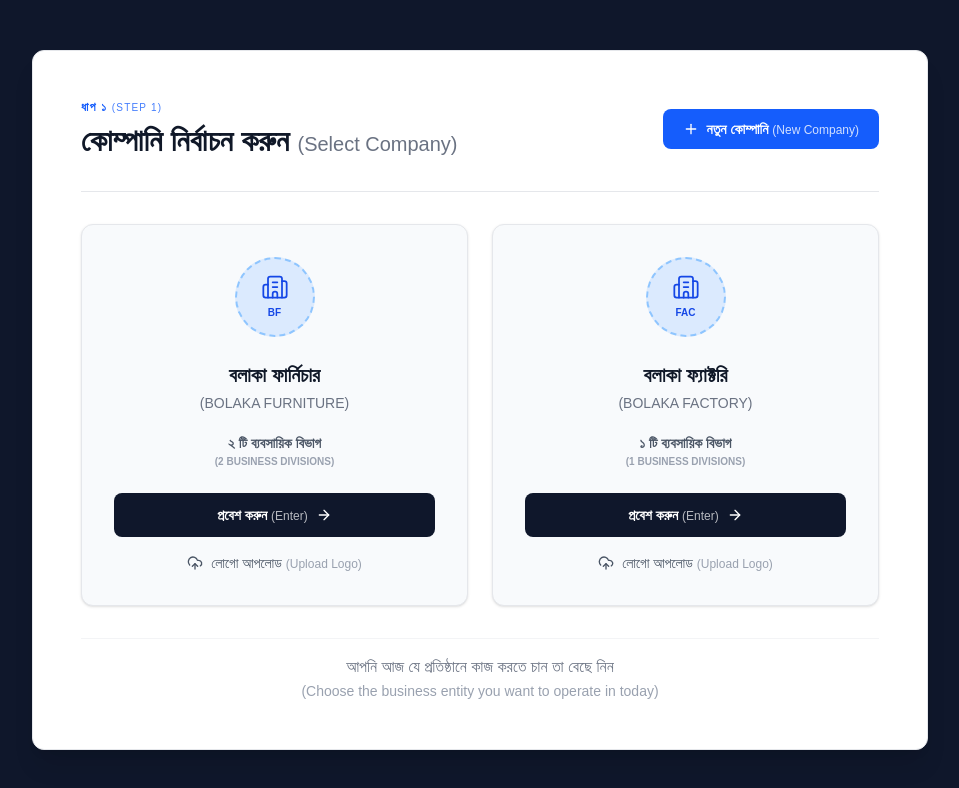
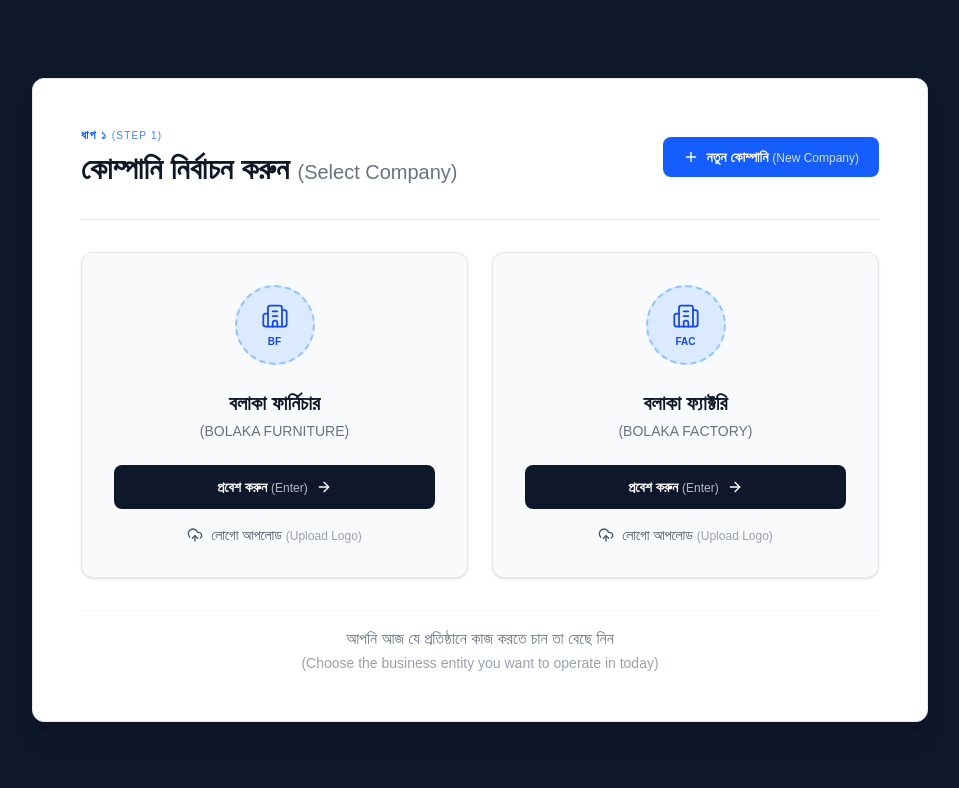
Before and after one commit to kayes147/bangla-erp, a Next.js app: page /select-company in a window 1280 px wide. Shown: the top 788 px of the page, without its empty margins (160-1119 px from the left). Built offline with nearby package versions, Linux system fonts and the light colour scheme.

Commit message:
Remove business divisions count from Select Company page

```diff
--- a/src/app/select-company/page.tsx
+++ b/src/app/select-company/page.tsx
@@ -31,12 +31,9 @@
               <span className="text-[10px] font-bold mt-1">BF</span>
             </div>
 
-            <h2 className="text-xl font-bold text-gray-900 mb-1">
+            <h2 className="text-xl font-bold text-gray-900 mb-6">
               বলাকা ফার্নিচার <span className="text-sm font-medium text-gray-500 block mt-1">(BOLAKA FURNITURE)</span>
             </h2>
-            <p className="text-sm font-bold text-gray-600 mt-4 mb-6">
-              ২ টি ব্যবসায়িক বিভাগ <span className="text-[10px] text-gray-400 block uppercase mt-0.5">(2 BUSINESS DIVISIONS)</span>
-            </p>
 
             <Link href="/" className="w-full flex items-center justify-center space-x-2 bg-slate-900 hover:bg-slate-800 text-white py-3 rounded-lg text-sm font-bold transition-colors mb-4">
               <span>প্রবেশ করুন <span className="text-xs font-normal opacity-70">(Enter)</span></span>
@@ -56,12 +53,9 @@
               <span className="text-[10px] font-bold mt-1">FAC</span>
             </div>
 
-            <h2 className="text-xl font-bold text-gray-900 mb-1">
+            <h2 className="text-xl font-bold text-gray-900 mb-6">
               বলাকা ফ্যাক্টরি <span className="text-sm font-medium text-gray-500 block mt-1">(BOLAKA FACTORY)</span>
             </h2>
-            <p className="text-sm font-bold text-gray-600 mt-4 mb-6">
-              ১ টি ব্যবসায়িক বিভাগ <span className="text-[10px] text-gray-400 block uppercase mt-0.5">(1 BUSINESS DIVISIONS)</span>
-            </p>
 
             <Link href="/" className="w-full flex items-center justify-center space-x-2 bg-slate-900 hover:bg-slate-800 text-white py-3 rounded-lg text-sm font-bold transition-colors mb-4">
               <span>প্রবেশ করুন <span className="text-xs font-normal opacity-70">(Enter)</span></span>
```
